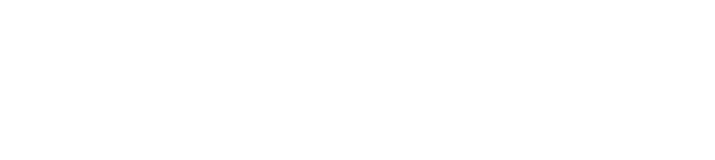
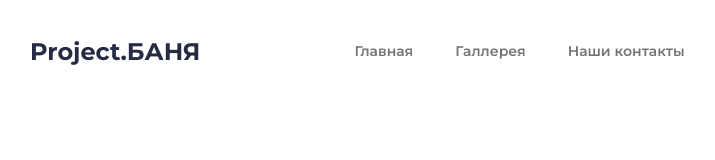
Before and after one commit to casper302th/ProjectBanya, a plain HTML site: page index.html in a window 1280 px wide. Shown: the whole page, without its empty margins (102-817 px from the left). Drawn offline with Linux system fonts and the light colour scheme.

Commit message:
Добавлено Header Menu

```diff
--- a/index.html
+++ b/index.html
@@ -4,11 +4,35 @@
     <meta charset="UTF-8">
     <meta http-equiv="X-UA-Compatible" content="IE=edge">
     <meta name="viewport" content="width=device-width, initial-scale=1.0">
+    <link href="https://fonts.googleapis.com/css?family=Montserrat:regular,500,600,700,800&display=swap&subset=cyrillic-ext" rel="stylesheet" />
     <link rel="stylesheet" href="style.css">
     <link rel="stylesheet" href="reset.css">
     <title>ProjectBanya</title>
 </head>
 <body>
+    <div class="wrapper">
+       <header class="header">
+           <div class="header__container _container">
+               <a href="" class="header__logo">Project.БАНЯ
+
+               </a>
+               <nav class="header__menu menu">
+                   <ul class="menu__list">
+                       <li class="menu__item">
+                       <a href="" class="menu__link">Главная</a>
+                        </li>
+                        <li class="menu__item">
+                       <a href="" class="menu__link">Галлерея</a>
+                        </li>
+                        <li class="menu__item">
+                       <a href="" class="menu__link">Наши контакты</a>
+                        </li>
+                   </ul>
+                </nav>
+
+           </div>
+       </header>
+    </div>
 
 </body>
 </html>
--- a/reset.css
+++ b/reset.css
@@ -1,43 +1,36 @@
-html, body, div, span, applet, object, iframe,
-h1, h2, h3, h4, h5, h6, p, blockquote, pre,
-a, abbr, acronym, address, big, cite, code,
-del, dfn, em, img, ins, kbd, q, s, samp,
-small, strike, strong, sub, sup, tt, var,
-b, u, i, center,
-dl, dt, dd, ol, ul, li,
-fieldset, form, label, legend,
-table, caption, tbody, tfoot, thead, tr, th, td,
-article, aside, canvas, details, embed,
-figure, figcaption, footer, header, hgroup,
-menu, nav, output, ruby, section, summary,
-time, mark, audio, video {
+*{
+	padding: 0;
 	margin: 0;
-	padding: 0;
 	border: 0;
+}
+*,*:before,*:after{
+	-moz-box-sizing: border-box;
+	-webkit-box-sizing: border-box;
+	box-sizing: border-box;
+}
+:focus,:active{outline: none;}
+a:focus,a:active{outline: none;}
+
+nav,footer,header,aside{display: block;}
+
+html{
+	height: 100%;
+	width: 100%;
 	font-size: 100%;
-	font: inherit;
-	vertical-align: baseline;
+	line-height: 1;
+	font-size: 14px;
+	-ms-text-size-adjust: 100%;
+	-moz-text-size-adjust: 100%;
+	-webkit-text-size-adjust: 100%;
 }
-/* HTML5 display-role reset for older browsers */
-article, aside, details, figcaption, figure,
-footer, header, hgroup, menu, nav, section {
-	display: block;
-}
-body {
-	line-height: 1;
-}
-ol, ul {
-	list-style: none;
-}
-blockquote, q {
-	quotes: none;
-}
-blockquote:before, blockquote:after,
-q:before, q:after {
-	content: '';
-	content: none;
-}
-table {
-	border-collapse: collapse;
-	border-spacing: 0;
-}
+input,button,textarea{font-family:inherit;}
+
+input::-ms-clear{display: none;}
+button{cursor: pointer;}
+button::-moz-focus-inner {padding:0;border:0;}
+a, a:visited{text-decoration: none;}
+a:hover{text-decoration: none;}
+ul li{list-style: none;}
+img{vertical-align: top;}
+
+h1,h2,h3,h4,h5,h6{font-size:inherit;font-weight: 400;}
--- a/style.css
+++ b/style.css
@@ -0,0 +1,55 @@
+body{
+    height: 100%;
+    line-height: 1;
+    font-size: 14px;
+    color:#252B42;
+    font-weight: 500;
+    font-family: Montserrat;
+
+}
+.wrapper{
+    min-height: 100%;
+    overflow: hidden;
+}
+._container{
+    max-width: 1046px;
+    margin:0px auto;
+    padding: 0px 15px;
+    }
+/*------------HEADER--------------*/
+.header {
+    position:absolute;
+    width: 100%;
+    left: 0;
+    top: 0;
+    z-index: 50;
+}
+.header__container {
+    display: flex;
+    min-height: 104px;
+    align-items: center;
+}
+.header__logo {
+    font-size: 24px;
+    font-weight: 700;
+    color: inherit
+    }
+.header__menu {
+    margin: 0px 0px 0px 133px;
+
+}
+.menu {
+}
+.menu__list {
+    display: flex;
+
+}
+.menu__item {
+    margin: 0px 21px;
+
+}
+.menu__link {
+    color:#737373;
+    font-weight: 600;
+    line-height: 171%;
+}
```
